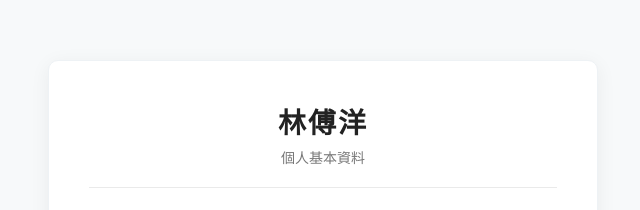
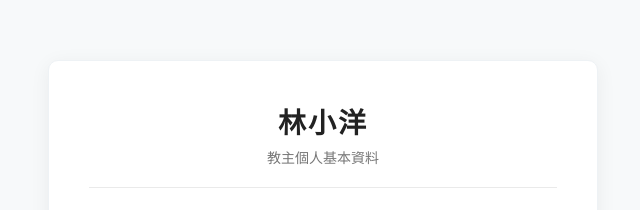
Before and after one commit to h7j4m9zsf4-ai/yejao, a plain HTML site: page secret.html in a window 1280 px wide. Shown: the top 210 px of the page, 317-957 px from the left. Drawn offline with Linux system fonts and the light colour scheme.

Commit message:
Update secret.html

```diff
--- a/secret.html
+++ b/secret.html
@@ -95,8 +95,8 @@
 
 <div class="profile-card">
     <header>
-        <h1>林傅洋</h1>
-        <div class="subtitle">個人基本資料</div>
+        <h1>林小洋</h1>
+        <div class="subtitle">教主個人基本資料</div>
     </header>
 
     <!-- 基本資訊與住處 -->
```
